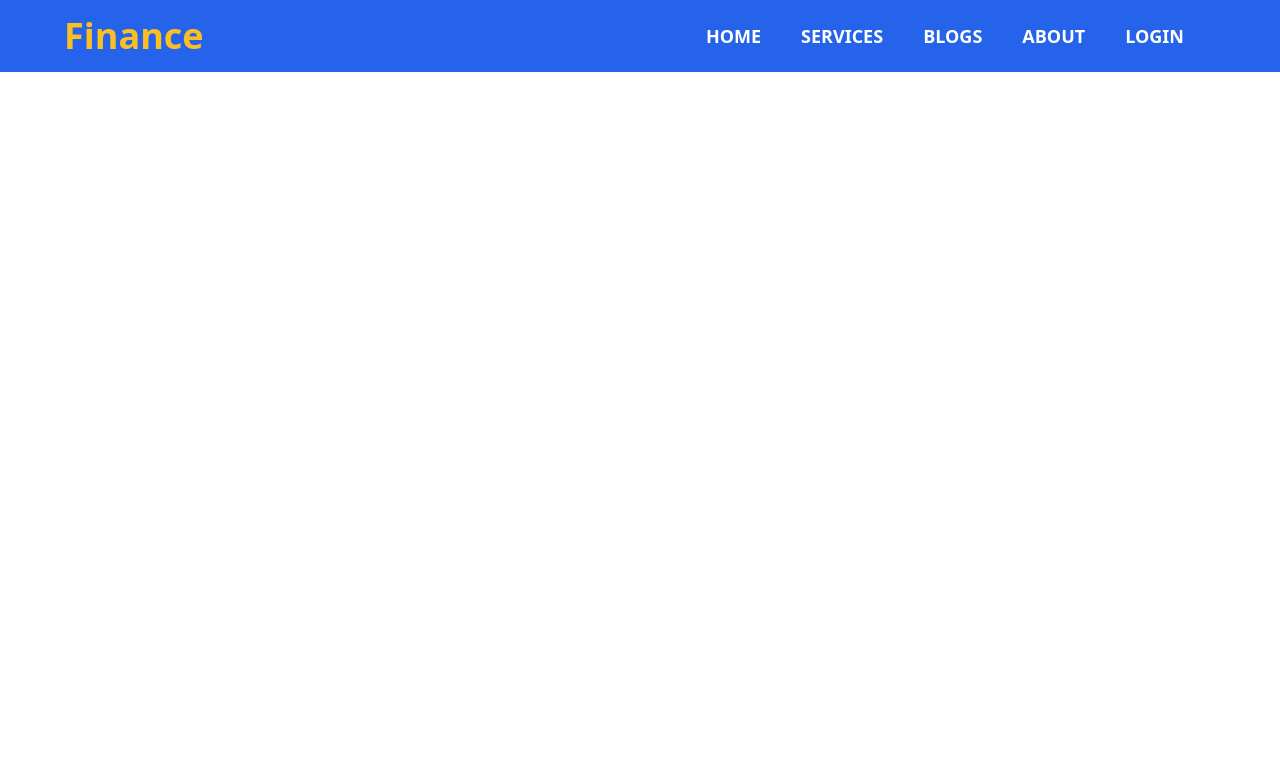
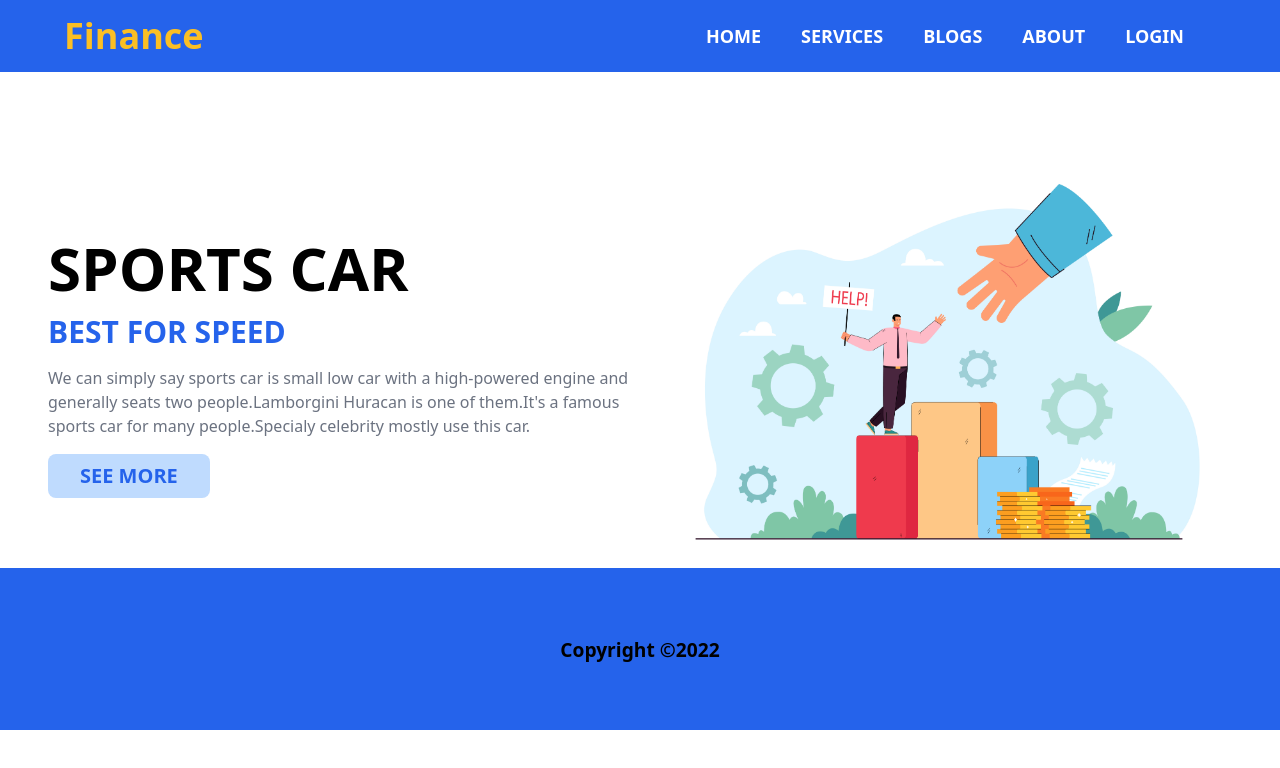
Before and after one commit to armejbha/financial-consaltant, a React (Create React App) app: page / in a window 1280 px wide. Shown: the top 768 px of the page. Built offline with nearby package versions, Linux system fonts and the light colour scheme.

Commit message:
creating banner

```diff
--- a/src/App.js
+++ b/src/App.js
@@ -3,18 +3,21 @@ import { Route, Routes } from 'react-router-dom';
 import './App.css';
 import Home from './Pages/Home/Home/Home';
 import Login from './Pages/Login/Login/Login';
+import Footer from './Pages/Shared/Footer/Footer';
 import Header from './Pages/Shared/Header/Header';
 import NotFound from './Pages/Shared/NotFound/NotFound';
 
 function App() {
   return (
-    <div className="App">
+    <div>
       <Header></Header>
       <Routes>
         <Route path="/" element={<Home></Home>}></Route>
+        <Route path="/home" element={<Home></Home>}></Route>
         <Route path="/login" element={<Login></Login>}></Route>
         <Route path="*" element={<NotFound></NotFound>}></Route>
       </Routes>
+      <Footer></Footer>
     </div>
   );
 }
--- a/src/Pages/Home/Banner/Banner.js
+++ b/src/Pages/Home/Banner/Banner.js
@@ -1,5 +1,5 @@
 import React from 'react';
-import img from '../../../images/banner/banner1.jpg';
+import img from '../../../images/banner/banner.jpg';
 const Banner = () => {
     return (
         <div className='mx-4 md:mx-12 mt-24'>
--- a/src/Pages/Home/Home/Home.js
+++ b/src/Pages/Home/Home/Home.js
@@ -1,9 +1,10 @@
 import React from 'react';
+import Banner from '../Banner/Banner';
 
 const Home = () => {
     return (
         <div>
-
+            <Banner></Banner>
         </div>
     );
 };
--- a/src/Pages/Shared/Footer/Footer.js
+++ b/src/Pages/Shared/Footer/Footer.js
@@ -0,0 +1,13 @@
+import React from 'react';
+
+const Footer = () => {
+    const today = new Date();
+    const year = today.getFullYear()
+    return (
+        <div className=' bg-blue-600 relative buttom-0'>
+            <p className='text-center py-16 text-2xl font-semibold'><small>Copyright <span>&#169;</span>{year}</small></p>
+        </div>
+    );
+};
+
+export default Footer;
```
Also changed, not shown: src/images/banner/banner.jpg (added).
